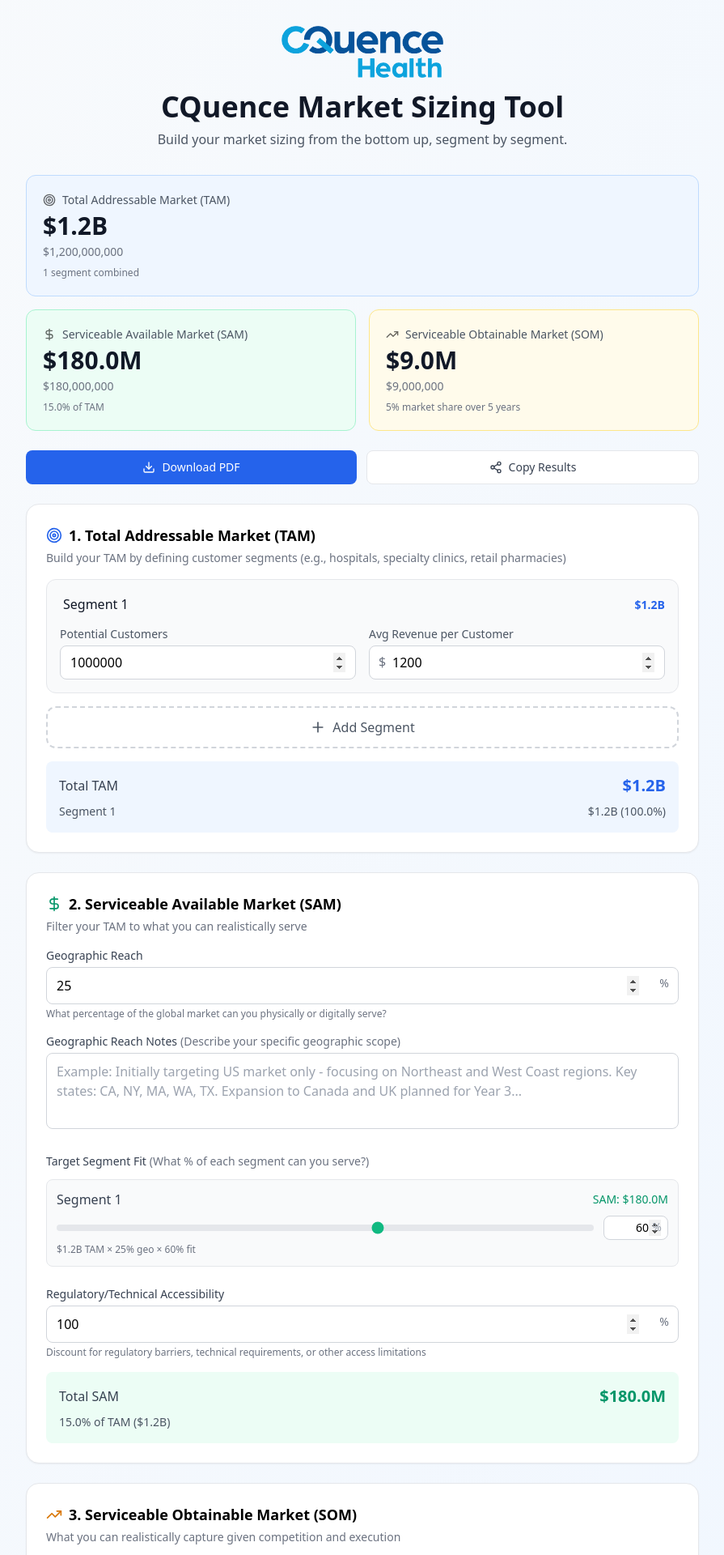
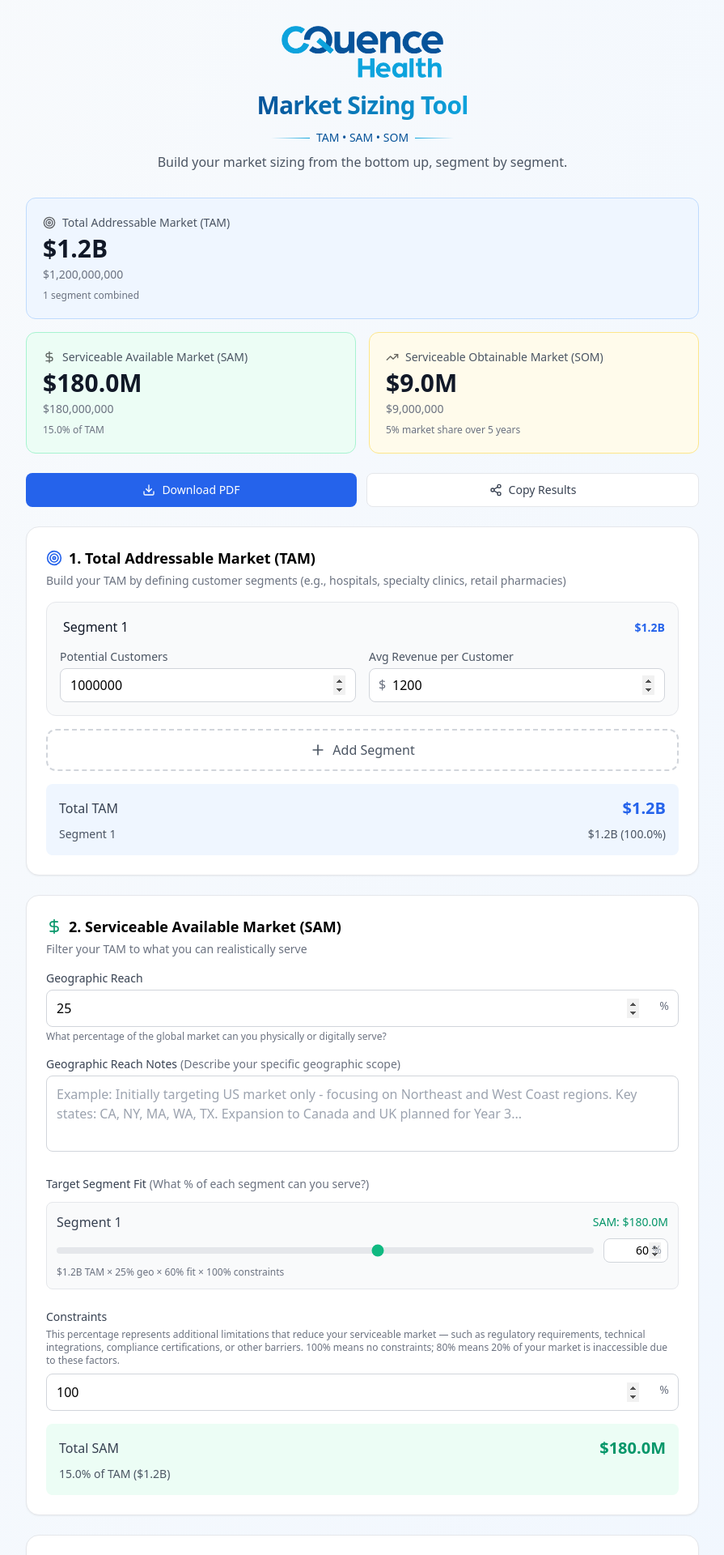
Before and after one commit to CQITSupport/market-sizing-calculator, a Next.js app: page / in a window 1280 px wide. Shown: the top 1920 px of the page at 81% size, without its empty margins (192-1087 px from the left). Built offline with nearby package versions, Linux system fonts and the light colour scheme.

Commit message:
Refactor regulatory access section for clarity
Updated the regulatory accessibility text and added context for constraints. Modified input field for regulatory access to provide clearer guidance.

```diff
--- a/app/page.js
+++ b/app/page.js
@@ -228,7 +228,7 @@
       y += splitNotes.length * 5 + 3;
     }
 
-    doc.text(`Regulatory/Technical Accessibility: ${regulatoryAccess}%`, 14, y);
+    doc.text(`Constraints: ${regulatoryAccess}% (${100 - regulatoryAccess}% of market inaccessible)`, 14, y);
     y += 8;
 
     doc.text('Target Segment Fit:', 14, y);
@@ -341,7 +341,16 @@
             alt="CQuence Health"
             className="h-16 mx-auto mb-4"
           />
-          <h1 className="text-3xl md:text-4xl font-bold text-gray-900 mb-2">CQuence Market Sizing Tool</h1>
+          <h1 className="text-2xl md:text-3xl font-bold mb-3 tracking-tight">
+            <span className="bg-gradient-to-r from-[#065399] to-[#0da4dd] bg-clip-text text-transparent">
+              Market Sizing Tool
+            </span>
+          </h1>
+          <div className="flex items-center justify-center gap-2 mb-2">
+            <div className="h-px w-12 bg-gradient-to-r from-transparent to-[#0da4dd]"></div>
+            <span className="text-[#065399] text-sm font-medium">TAM • SAM • SOM</span>
+            <div className="h-px w-12 bg-gradient-to-l from-transparent to-[#0da4dd]"></div>
+          </div>
           <p className="text-gray-600 max-w-xl mx-auto">
             Build your market sizing from the bottom up, segment by segment.
           </p>
@@ -559,7 +568,7 @@
                       </div>
                     </div>
                     <p className="text-xs text-gray-500 mt-1">
-                      {formatCurrency(segmentSAM?.tam || 0)} TAM × {geographicReach}% geo × {segment.samPercent}% fit
+                      {formatCurrency(segmentSAM?.tam || 0)} TAM × {geographicReach}% geo × {segment.samPercent}% fit × {regulatoryAccess}% constraints
                     </p>
                   </div>
                 );
@@ -567,14 +576,24 @@
             </div>
           </div>
 
-          <InputField
-            label="Regulatory/Technical Accessibility"
-            value={regulatoryAccess}
-            onChange={setRegulatoryAccess}
-            suffix="%"
-            hint="Discount for regulatory barriers, technical requirements, or other access limitations"
-            max={100}
-          />
+          <div className="mb-4">
+            <label className="block text-sm font-medium text-gray-700 mb-1">Constraints</label>
+            <p className="text-xs text-gray-500 mb-2">
+              This percentage represents additional limitations that reduce your serviceable market — such as regulatory requirements, technical integrations, compliance certifications, or other barriers. 100% means no constraints; 80% means 20% of your market is inaccessible due to these factors.
+            </p>
+            <div className="relative">
+              <input
+                type="number"
+                value={regulatoryAccess}
+                onChange={(e) => setRegulatoryAccess(Number(e.target.value))}
+                min={0}
+                max={100}
+                step={1}
+                className="w-full px-3 py-2.5 border border-gray-300 rounded-lg focus:ring-2 focus:ring-blue-500 focus:border-blue-500 transition-all pr-12"
+              />
+              <span className="absolute right-3 top-2.5 text-gray-500 text-sm">%</span>
+            </div>
+          </div>
 
           <div className="bg-emerald-50 rounded-lg p-4">
             <div className="flex justify-between items-center mb-2">
@@ -733,6 +752,7 @@
                   <li>❌ Ignoring regulatory or technical barriers</li>
                   <li>❌ Using outdated market research (update annually)</li>
                   <li>❌ Not validating segment sizes with bottom-up calculations</li>
+                  <li>❌ Underestimating the impact of a customer "doing nothing" with regards to adopting a (new) solution</li>
                 </ul>
               </div>
             </div>
@@ -769,7 +789,7 @@
                 </div>
                 <div>
                   <h4 className="font-semibold text-gray-900">4. Stay Conservative on SOM</h4>
-                  <p>New entrants rarely exceed 5-10% market share. VCs are skeptical of aggressive projections — it's better to under-promise and over-deliver.</p>
+                  <p>New entrants rarely exceed 5-10% market share. Investors are skeptical of aggressive projections — it often can lead to overconfidence in adoption within a complex business system.</p>
                 </div>
               </div>
             </div>
```
